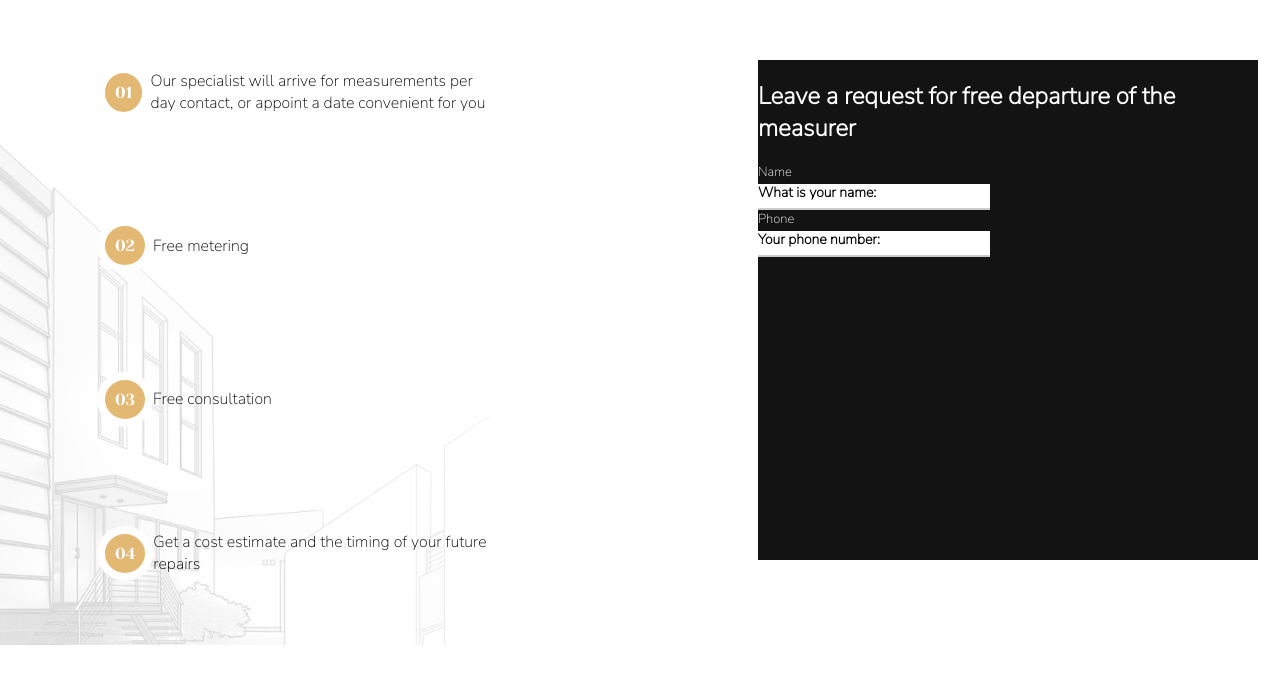
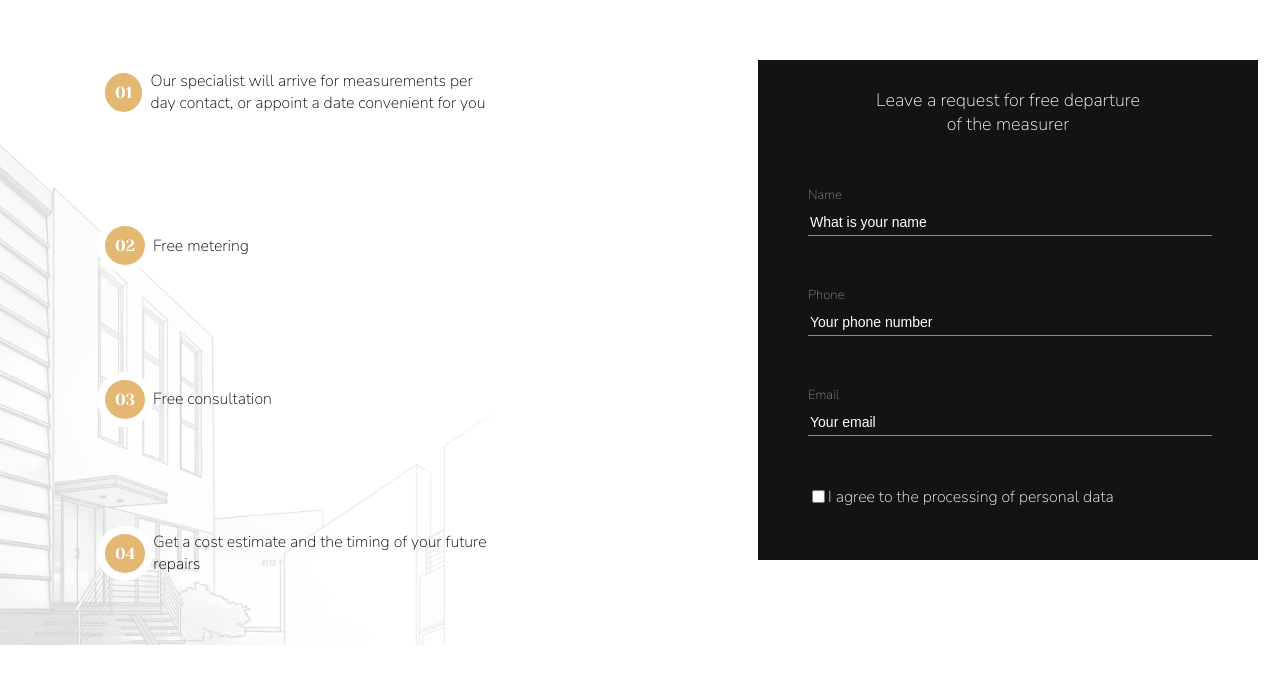
Before and after one commit to wladbader/html-css-project, a plain HTML site: page index.html in a window 1280 px wide. Shown: the part 3770-4454 px from the top of the page. Drawn offline with Linux system fonts and the light colour scheme.

Commit message:
request form has been modified

```diff
--- a/index.html
+++ b/index.html
@@ -138,12 +138,12 @@
                 <div class="grab__details_form">
                     <div class="input__field">
                         <p class="input__title">Name</p>
-                        <input class="name__input" type="text" placeholder="What is your name:">
+                        <input class="input__name" type="text" placeholder="What is your name:">
                     </div>
 
                     <div class="input__field">
                         <p class="input__title">Phone</p>
-                        <input class="name__input" type="tel" placeholder="Your phone number:">
+                        <input class="input__name" type="tel" placeholder="Your phone number:">
                     </div>
 
                     <button class="submit__button button">
@@ -289,14 +289,26 @@
                             Leave a request for free departure of the measurer
                         </h2>
 
-                        <div class="input__field">
-                            <p class="input__title">Name</p>
-                            <input class="name__input" type="text" placeholder="What is your name:">
+                        <div class="field__input">
+                            <h4 class="title__input">Name</h4>
+                            <input class="name__input" type="text" placeholder="What is your name">
                         </div>
 
-                        <div class="input__field">
-                            <p class="input__title">Phone</p>
-                            <input class="name__input" type="tel" placeholder="Your phone number:">
+                        <div class="field__input">
+                            <h4 class="title__input">Phone</h4>
+                            <input class="name__input" type="tel" placeholder="Your phone number">
+                        </div>
+
+                        <div class="field__input">
+                            <h4 class="title__input">Email</h4>
+                            <input class="name__input" type="tel" placeholder="Your email">
+                        </div>
+
+                        <div class="checkbox2">
+                            <input type="checkbox" name="checkbox_form" id="checkbox1">
+                            <span>
+                                I agree to the processing of personal data
+                            </span>
                         </div>
                     </form>
                 </div>
--- a/style.css
+++ b/style.css
@@ -330,7 +330,7 @@ body {
     font-size: 13px;
 }
 
-.name__input {
+.input__name {
     border: none;
     outline: none;
     border-bottom: 2px #ccc solid;
@@ -342,7 +342,7 @@ body {
     width: 230px;
 }
 
-.name__input::placeholder {
+.input__name::placeholder {
     color: #000;
     font-family: 'Nunito Sans', sans-serif;
     font-size: 14px;
@@ -482,3 +482,44 @@ ul {
     color: #fff;
     margin-top: 60px;
 }
+
+.request__form_title {
+    text-align: center;
+    font-weight: 400;
+    font-size: 18px;
+    width: 280px;
+    margin: 28px auto 0;
+}
+
+.field__input {
+    margin: 50px;
+}
+
+.title__input {
+    color: rgba(255, 255, 255, 0.5);
+    font-weight: 400;
+    margin: 7px 0;
+    font-size: 13px;
+}
+
+.name__input {
+    width: 400px;
+    border: none;
+    border-bottom: 1px rgba(255, 255, 255, 0.5) solid;
+    padding-bottom: 5px;
+    outline: none;
+    background: none;
+    color: #fff;
+}
+
+.name__input::placeholder {
+    color: #fff;
+    font-size: 14px;
+}
+
+.checkbox2 {
+    display: flex;
+    align-items: center;
+    width: fit-content;
+    margin-left: 50px;
+}
```
